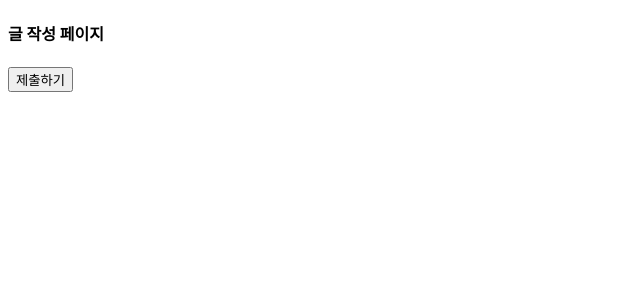
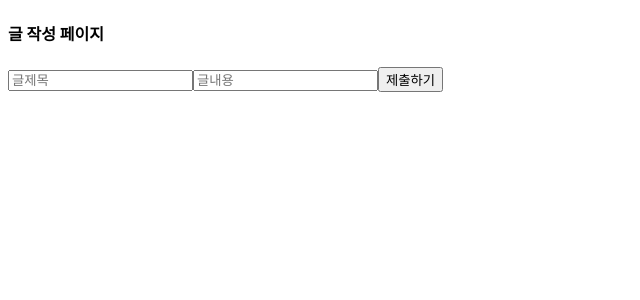
Before and after one commit to energy1-914/forum, a Next.js app: page /write in a window 1280 px wide. Shown: the top 300 px of the page, without its empty margins (0-640 px from the left). Built offline with nearby package versions, Linux system fonts and the light colour scheme.

Commit message:
feat: Implement writing function

```diff
--- a/app/write/page.js
+++ b/app/write/page.js
@@ -1,8 +1,10 @@
 export default function Write() {
   return (
-    <div>
+    <div className="p-20">
       <h4>글 작성 페이지</h4>
-      <form action="/api/test" method="POST">
+      <form action="/api/post/new" method="POST">
+        <input name="title" placeholder="글제목"/>
+        <input name="content" placeholder="글내용"/>
         <button type="submit">제출하기</button>
       </form>
     </div>
--- /dev/null
+++ b/pages/api/post/new.js
@@ -0,0 +1,16 @@
+import { connectDB } from "@/util/database";
+
+export default async function handler(request, response) {
+  if (request.method == "POST") {
+    if (request.body.title.length === 0) {
+      return response.status(500).json("글제목을 입력해주세요");
+    }
+    if (request.body.content.length === 0) {
+      return response.status(500).json("글내용을 입력해주세요");
+    }
+    // console.log(request.body.title.length);
+    const db = (await connectDB).db("forum");
+    await db.collection("post").insertOne(request.body);
+    response.redirect(302, "/list");
+  }
+}
```
